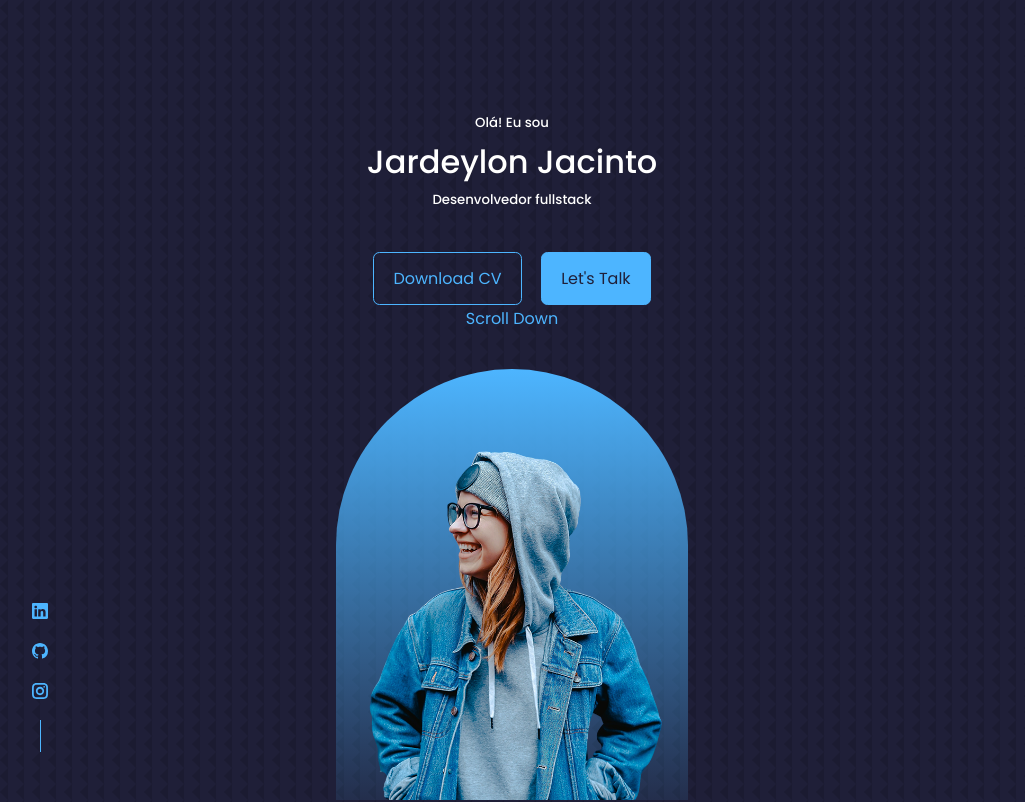
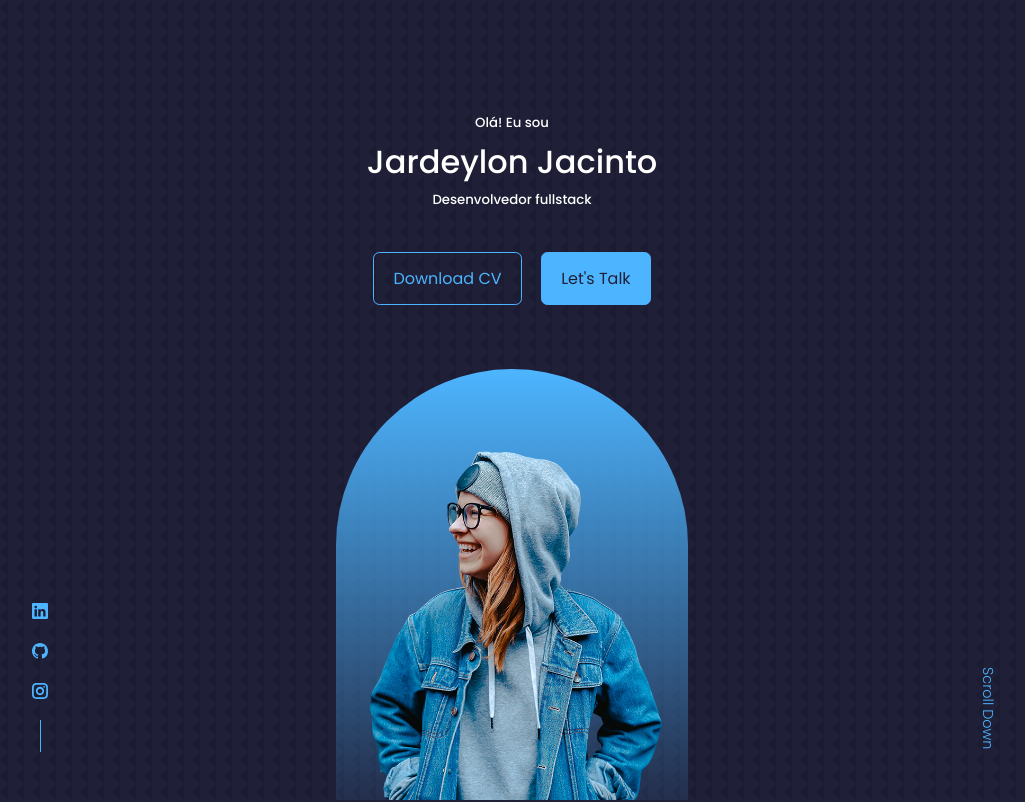
Before and after one commit to jardeylsonJacinto/project-my-portfolio, a React (Create React App) app: page / in a window 1280 px wide. Shown: the top 802 px of the page, without its empty margins (128-1153 px from the left). Built offline with nearby package versions, Linux system fonts and the light colour scheme.

Commit message:
feat: Header Component CSS - scroll down

```diff
--- a/src/components/header/header.css
+++ b/src/components/header/header.css
@@ -48,3 +48,13 @@ header {
   overflow: hidden;
   padding: 5rem 1.5rem 1.5rem 1.5rem;
 }
+
+/* ================== SCROLL DOWN ===================== */
+.scroll__down {
+  position: absolute;
+  right: -2.3rem;
+  bottom: 5rem;
+  transform: rotate(90deg);
+  font-weight: 300;
+  font-size: 0.9rem;
+}
```
